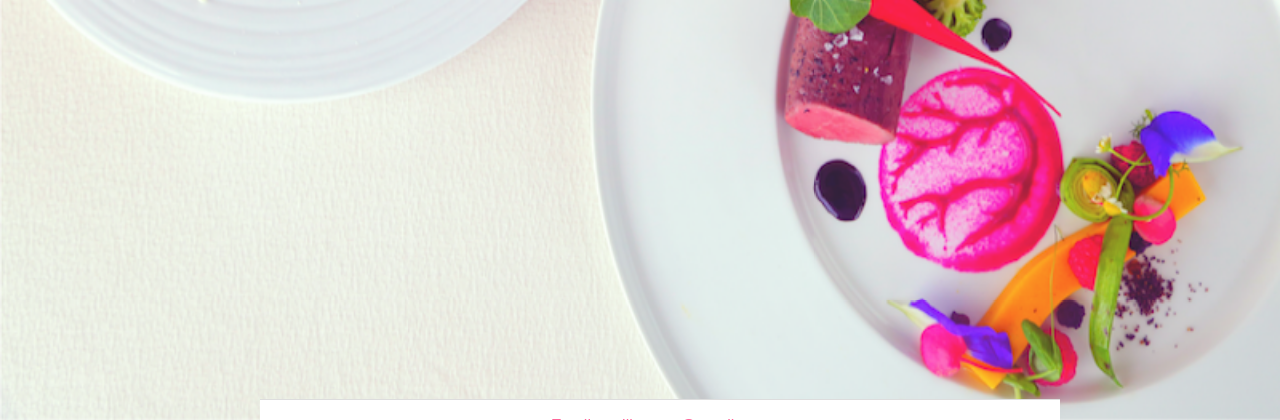
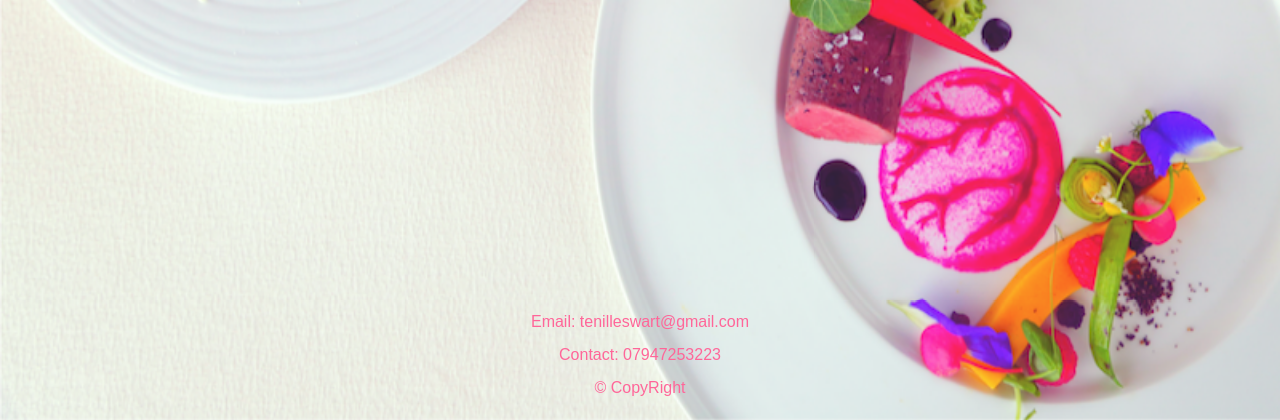
Before and after one commit to tenilleswart/foodies, a Flask app: page / in a window 1280 px wide; the page is wider, and only the part inside the window is pictured. Shown: the part 514-934 px from the top of that part. Run offline with Flask 2, Linux system fonts and the light colour scheme; some libraries are stand-ins or nearby versions.

Commit message:
added footer to index.html page

```diff
--- a/static/css/style.css
+++ b/static/css/style.css
@@ -276,28 +276,20 @@ ol.step > li::before {
 
 /*FOOTER*/
 
-footer {
+.fixed-footer {
 	position: absolute;
-	bottom: 0;
-	background: #fff;
-	height: 20px;
-	width: 100%;
-	border-top: 1px solid #ddd;
-	padding: 10px 0;
+    right: 0;
+    bottom: 0;
+    left: 0;
+    padding: 1rem;
+    text-align: center;
+}
+
+
+.fixed-footer p {
 	color: #ff6699;
 }
 
-footer p {
-	text-align: center;
-	margin: 5px 0;
-	color: #ff6699;
-}
-
-/*.footer-section {
-	text-align: center;
-	margin: 5px 0;
-	color: #ff6699;
-}
 
 /*RECIPE PAGE*/
 
--- a/templates/index.html
+++ b/templates/index.html
@@ -41,8 +41,8 @@
         </div>
     </div>
 
-    <footer class="fixed-bottom text-center footer-section">
-        <div class="footer-wrapper">
+
+        <div class="fixed-footer">
             <div class="fit">
                 <p> Email: tenilleswart@gmail.com
                 </p>
@@ -56,7 +56,7 @@
                 </p>
             </div>
         </div>
-    </footer>
+
 
 
 
```
